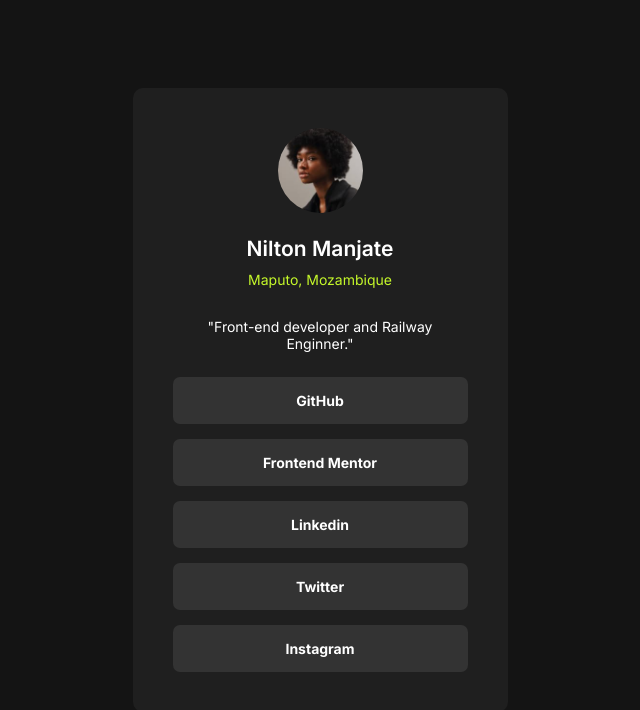
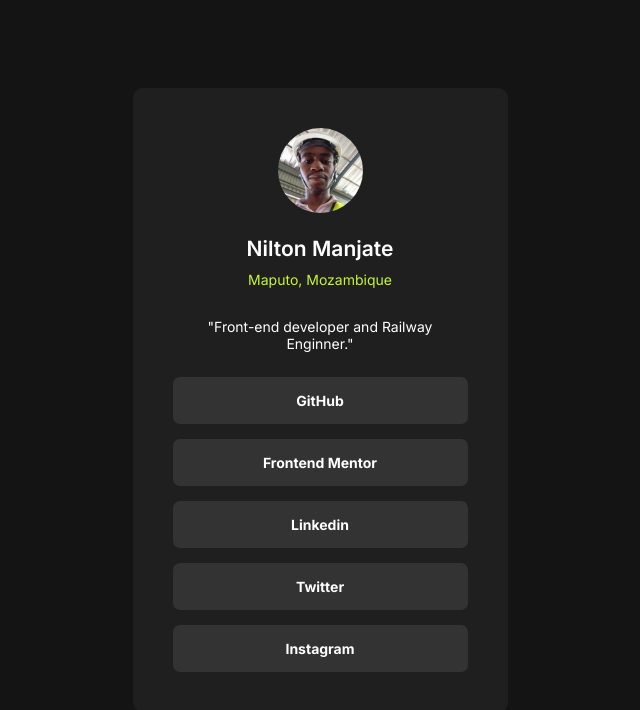
Before and after one commit to nilton-manjate/social-links-profile, a plain HTML site: page index.html in a window 1280 px wide. Shown: the whole page, without its empty margins (320-960 px from the left). Drawn offline with Linux system fonts and the light colour scheme.

Commit message:
add my photo

```diff
--- a/index.html
+++ b/index.html
@@ -10,7 +10,7 @@
 <body>
   <main>
     <section class="bio">
-      <img src="assets/images/avatar-jessica.jpeg" alt="Nilton's avatar">
+      <img src="assets/images/avatar-nilton.jpeg" alt="Nilton's avatar">
       <h1>Nilton Manjate</h1>
       <address>Maputo, Mozambique</address>
       <p>"Front-end developer and Railway Enginner."</p>
```
Also changed, not shown: assets/images/avatar-nilton.jpeg (added).
